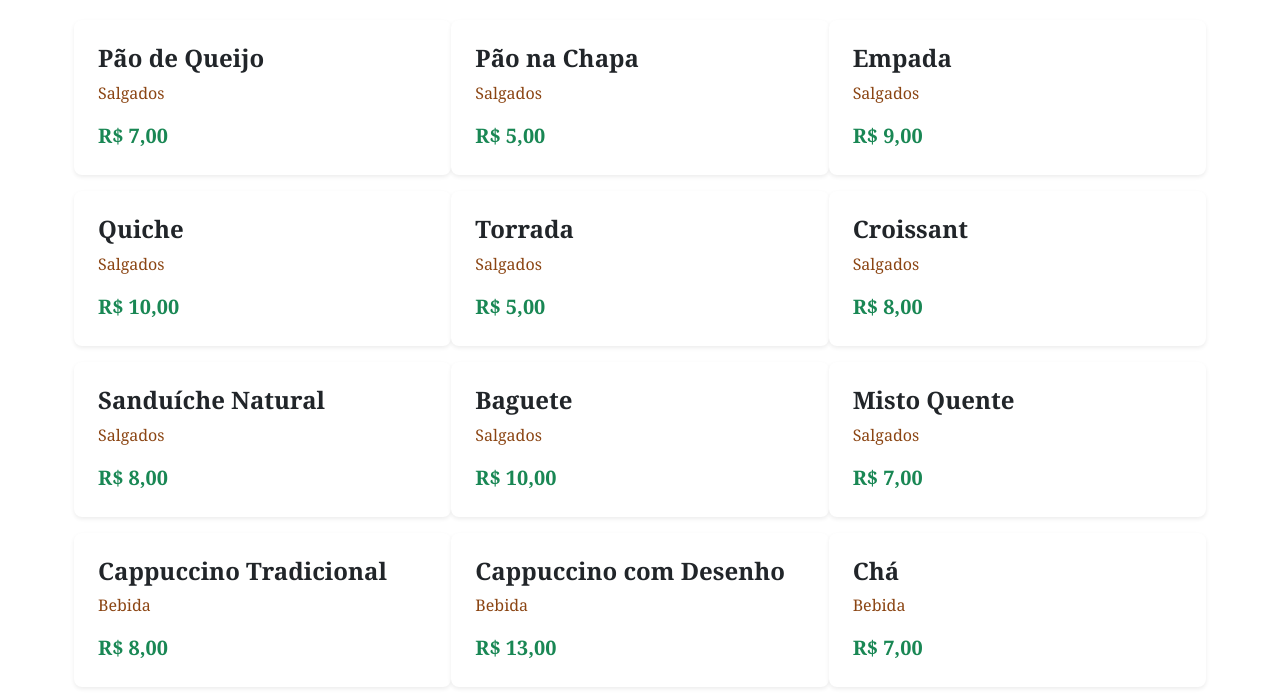
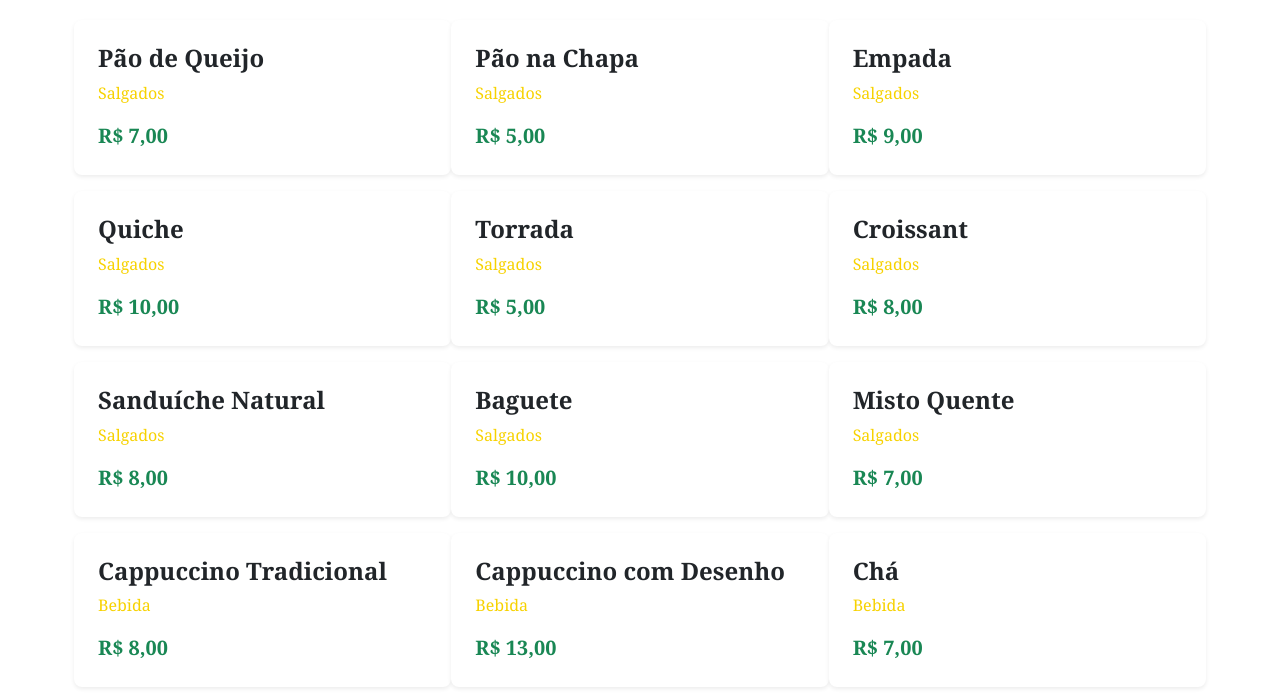
Before and after one commit to Agatha-Helena/projeto_cafeteria_tematica, a website: page index.html in a window 1280 px wide. Shown: the part 105-800 px from the top of the page. Drawn offline with nearby package versions, Linux system fonts and the light colour scheme.

Commit message:
mudanças no css

```diff
--- a/src/css/style.css
+++ b/src/css/style.css
@@ -1,15 +1,3 @@
-/* ============================================================
-   TechFood — style.css (Bootstrap)
-
-   Regra da aula: este arquivo deve ficar com o MÍNIMO possível.
-   Tudo que o Bootstrap cobre, não colocamos aqui.
-   Se uma classe Bootstrap já resolve, usamos ela no HTML.
-
-   O que FICA aqui:
-   - Fonte personalizada (Bootstrap usa system-ui por padrão)
-   - Efeito de hover no card (Bootstrap não faz hover de lift)
-   - Cor de categoria (marrom do restaurante — não é uma cor do Bootstrap)
-   ============================================================ */
 
 h1 {
     font-family: cursive;
@@ -28,8 +16,7 @@ body {
   transform: translateY(-4px);
 }
 
-/* Cor personalizada da categoria — marrom quente do restaurante.
-   Bootstrap tem text-warning (amarelo) mas não este marrom específico. */
+/* Cor personalizada da categoria*/
 .categoria {
-  color: #8B4513;
+  color: #f7d200;
 }
```
